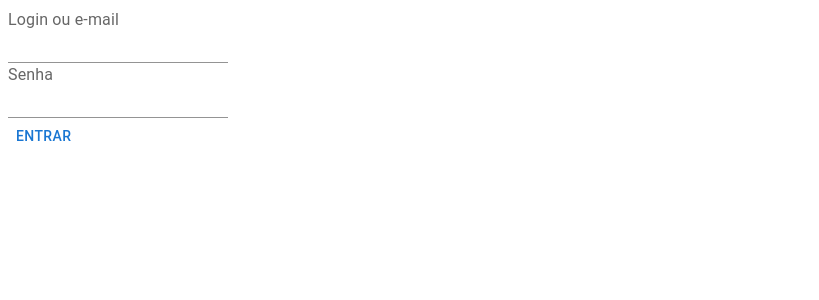
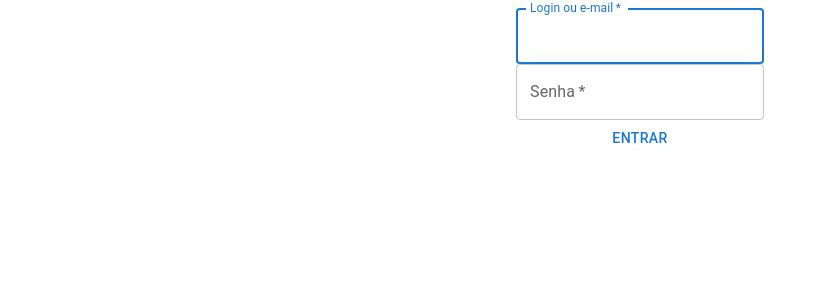
Before and after one commit to flachadriano/invest-wallet, a React (Vite) app in the folder app/: page /login in a window 1280 px wide. Shown: the top 300 px of the page, without its empty margins (0-819 px from the left). Built offline with nearby package versions, Linux system fonts and the light colour scheme.

Commit message:
feat(user): sign in page [#5]

```diff
--- a/app/src/pages/Login.tsx
+++ b/app/src/pages/Login.tsx
@@ -1,5 +1,5 @@
 import { FormEvent } from "react";
-import { Box, Button, Input, InputLabel } from "@mui/material";
+import { Box, Button, Container, Input, InputLabel, TextField } from "@mui/material";
 
 export default function Login() {
   const signIn = (event: FormEvent<HTMLFormElement>) => {
@@ -8,16 +8,10 @@ export default function Login() {
   }
 
   return (
-    <form onSubmit={signIn} >
-      <InputLabel htmlFor="loginOrEmail">Login ou e-mail</InputLabel>
-      <Input id="loginOrEmail" name="loginOrEmail" required />
-
-      <InputLabel htmlFor="password">Senha</InputLabel>
-      <Input type="password" id="password" name="password" required />
-
-      <Box>
-        <Button type="submit">Entrar</Button>
-      </Box>
-    </form>
+    <Box component="form" onSubmit={signIn} noValidate sx={{ display: 'flex', flexDirection: 'column', alignItems: 'center' }}>
+      <TextField name="loginOrEmail" label="Login ou e-mail" required autoFocus />
+      <TextField name="password" label="Senha" type="password" required />
+      <Button type="submit">Entrar</Button>
+    </Box>
   )
 }
```
